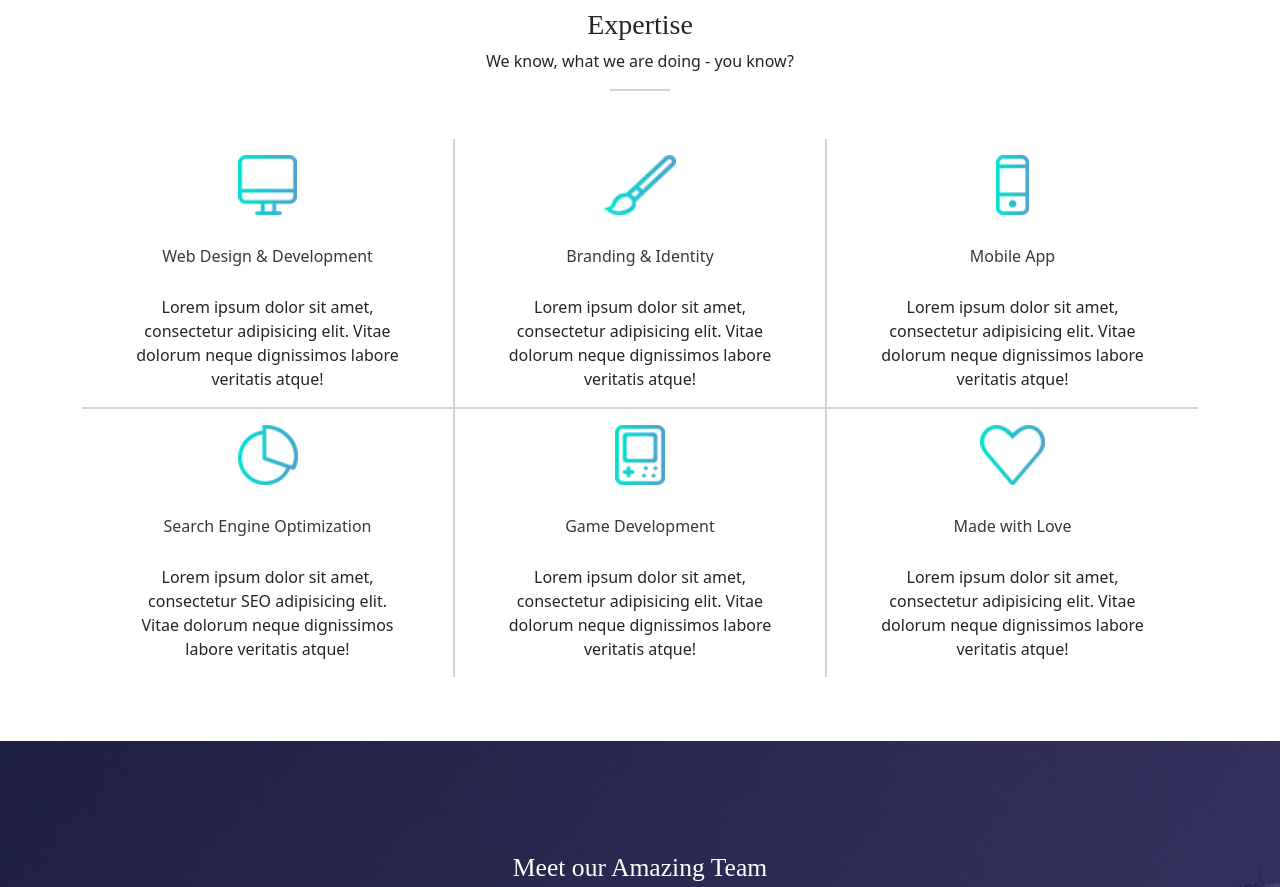
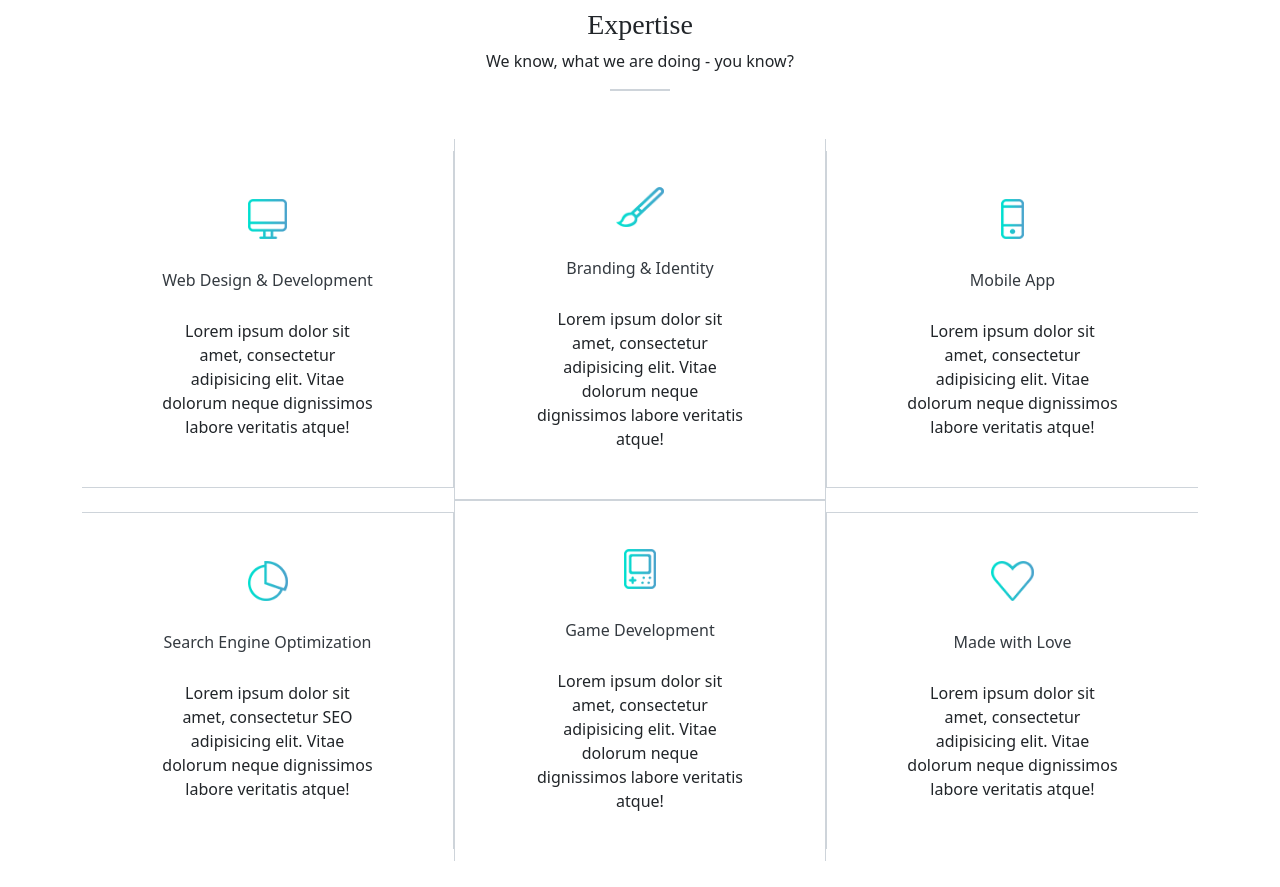
Before and after one commit to Clickadelic/tajam-bootstrap, a website: page index.html in a window 1280 px wide. Shown: the part 1760-2647 px from the top of the page. Drawn offline with Linux system fonts and the light colour scheme.

Commit message:
Grid improved but still buggy

```diff
--- a/assets/scss/theme-style.scss
+++ b/assets/scss/theme-style.scss
@@ -8,6 +8,11 @@
     src: url("../fonts/Bitter/static/Bitter-Regular.ttf") format("ttf");
 }
 
+body {
+    background: url("../images/backgrounds/bgk-header.png") top center no-repeat;
+    background-size: contain;
+}
+
 // Create utility class to use later in html
 .bitter {
     font-family: "Bitter";
@@ -15,16 +20,6 @@
 
 .navbar {
     z-index: 1;
-}
-
-// Header
-.wrap-hero {
-    position: relative;
-    top: -100px;
-    background: url("../images/backgrounds/bgk-header.png") top center no-repeat;
-    background-size: cover;
-    padding: 5rem 0;
-    min-height: 500px;
 }
 
 // Main Navbar
@@ -123,6 +118,12 @@
     box-shadow: none;
 }
 
+// Hero Scene
+.wrap-hero {
+    padding: 5rem 0;
+    min-height: 500px;
+}
+
 // Hero Image
 .hero-inner {
     // Flex or grid
@@ -200,21 +201,19 @@
 
 .grid-expertise {
     display: grid;
-    grid-template-columns: repeat(3, 1fr);
-    // grid-template-rows: repeat(2, 1fr);
+    grid-template-columns: repeat(2, 1fr);
     align-items: center;
     margin-bottom: 4rem;
 }
-
 .grid-item {
     align-self: center;
     padding: 1rem;
     text-align: center;
     border: 1px solid $gray-400;
-
     .grid-icon {
         margin-bottom: 2rem;
-        height: 60px;
+        height: 40px;
+        width: auto;
     }
     h3 {
         font-size: 1rem;
@@ -231,16 +230,19 @@
 }
 .grid-item:nth-of-type(2) {
     border-top: 0;
+    border-right: 0;
 }
 .grid-item:nth-of-type(3) {
-    border-top: 0;
+
+    border-left: 0;
 }
 .grid-item:nth-of-type(4) {
-    border-bottom: 0;
-    border-left: 0;
+
+    border-right: 0;
 }
 .grid-item:nth-of-type(5) {
     border-bottom: 0;
+    border-left: 0;
 }
 .grid-item:last-of-type {
     border-bottom: 0;
@@ -261,6 +263,9 @@
     p.card-text {
         color: $gray-800;
         font-size: 0.85rem;
+    }
+    .card-img-top {
+        height: auto;
     }
 }
 
@@ -316,6 +321,11 @@
     }
 }
 
+.wrap-footer-content {
+    display: flex;
+    justify-content: center;
+}
+
 // Medium sized mobile phones
 @include media-breakpoint-up(sm) {
 
@@ -323,26 +333,35 @@
 
 // Tablets
 @include media-breakpoint-up(md) {
+    .grid-expertise {
+        grid-template-columns: repeat(3, 1fr);
+        margin-bottom: 4rem;
+    }
+    .grid-item {
+        padding: 3rem;
 
+    }
     .grid-item:first-of-type {
         border-top: 0;
         border-left: 0;
+
     }
     .grid-item:nth-of-type(2) {
-        border-top: 0;
-        // border-left: 0;
-        // border-right: 0;
+        border-right: 1px solid $gray-400;
     }
     .grid-item:nth-of-type(3) {
         border-top: 0;
         border-right: 0;
+        border-left: 1px solid $gray-400;
     }
     .grid-item:nth-of-type(4) {
         border-bottom: 0;
         border-left: 0;
+        border-right: 1px solid $gray-400;
     }
     .grid-item:nth-of-type(5) {
         border-bottom: 0;
+        border-left: 1px solid $gray-400;
     }
     .grid-item:last-of-type {
         border-bottom: 0;
@@ -360,6 +379,10 @@
     footer {
         height: 400px;
     }
+
+    .wrap-footer-content {
+        justify-content: space-between;
+    }
 }
 
 // Laptops
--- a/index.html
+++ b/index.html
@@ -333,15 +333,16 @@
                 </div>
             </div>
             <div class="row">
-                <div class="col-lg-6 pt-3">
+                <div class="col pt-3">
+                    <div class="wrap-footer-content">
                         <nav id="footer-nav">
                             <a href="#" class="footer-link">Help</a>
                             <a href="#" class="footer-link">FAQ</a>
                             <a href="#" class="footer-link">Data Privacy</a>
                         </nav>
+
+                        <p class="text-white">Copyright 2022 &copy; Tajam Designs.</p>
                     </div>
-                <div class="col-lg-6 pt-3 text-end">
-                    <p class="text-white">Copyright 2022 &copy; Tajam Designs.</p>
                 </div>
             </div>
         </div>
```
Also changed, not shown: assets/css/style.css. Lines whose indentation alone changed are shown as unchanged.
